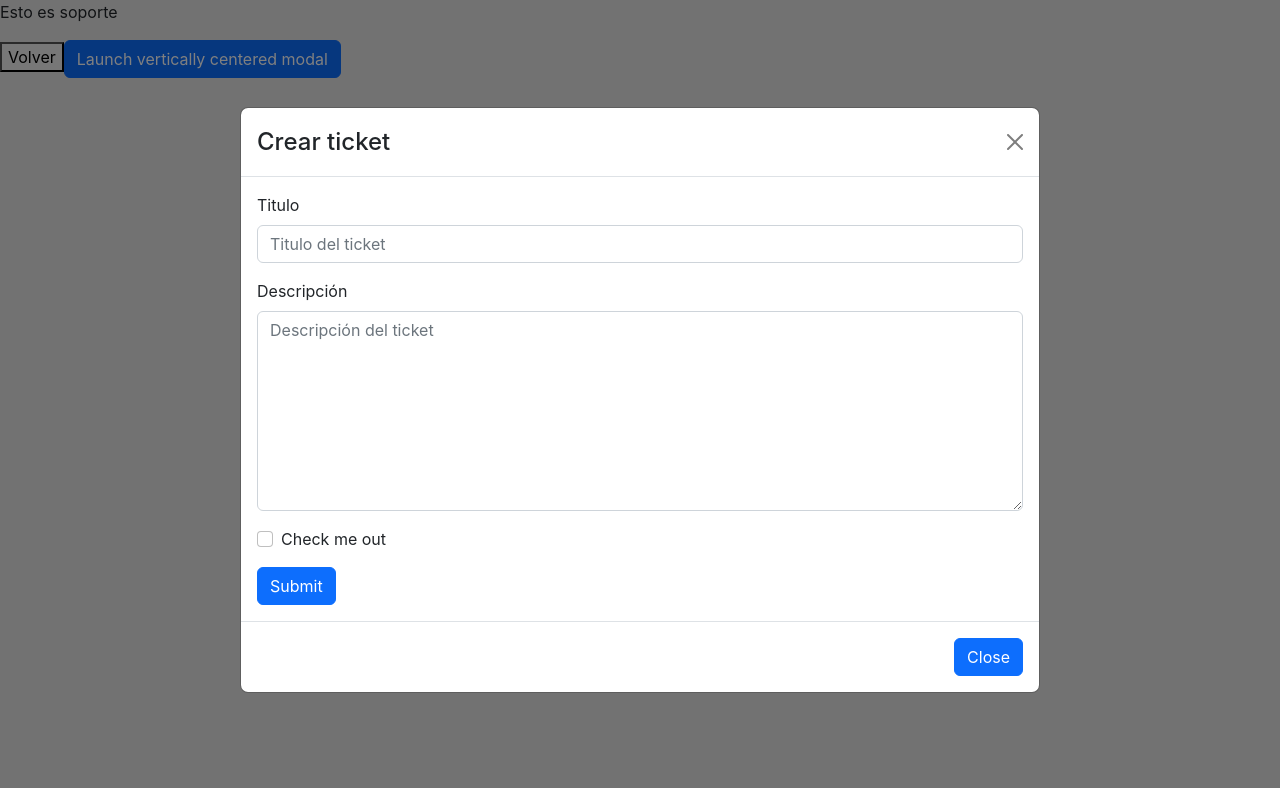
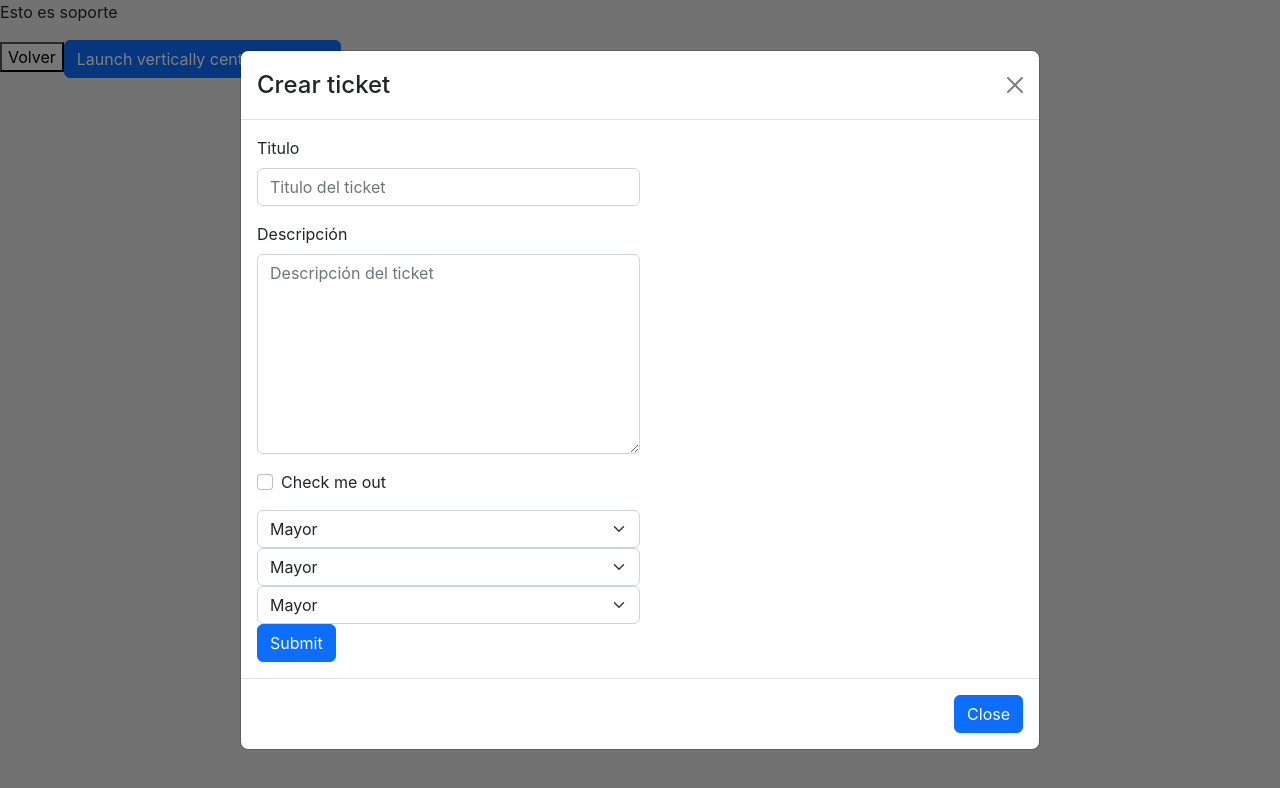
Before and after one commit to AgussAndrade/Tribu_2_aninfo_1c_2022, a React (Create React App) app in the folder psa/: page /support in a window 1280 px wide. Both pictures are taken after a click on the button "Launch vertically centered modal". Shown: the top 788 px of the page. Built offline with nearby package versions, Linux system fonts and the light colour scheme.

Commit message:
ticket form

```diff
--- a/psa/src/screens/Support/TicketForm/index.js
+++ b/psa/src/screens/Support/TicketForm/index.js
@@ -4,8 +4,9 @@ export const TicketForm = () => {
 
     const formInputs = () => {
         return (
+            <div className={"col-md-12"}>
                 <Form>
-                <div>
+                    <div className={"col-md-6"}>
                         <Form.Group className="mb-3" controlId="formTitle">
                             <Form.Label>Titulo</Form.Label>
                             <Form.Control type="text" placeholder="Titulo del ticket" />
@@ -13,16 +14,42 @@ export const TicketForm = () => {
 
                         <Form.Group className="mb-3" controlId="formDescription">
                             <Form.Label>Descripción</Form.Label>
-                        <Form.Control as={"textarea"} style={{ height: '200px' }} placeholder="Descripción del ticket" />
+                            <Form.Control as={"textarea"} style={{ height: '200px' }} placeholder="Descripción del ticket"/>
                         </Form.Group>
                         <Form.Group className="mb-3" controlId="formBasicCheckbox">
                             <Form.Check type="checkbox" label="Check me out" />
                         </Form.Group>
+
+                        <Form.Group controlId={"formSeverity"} >
+                            <Form.Select>
+                                <option value="3">Mayor</option>
+                                <option value="2">Medio</option>
+                                <option value="1">Baja</option>
+                            </Form.Select>
+                        </Form.Group>
+                    </div>
+
+                    <div className={"col-md-6"}>
+                        <Form.Group controlId={"formSeverity"} >
+                            <Form.Select>
+                                <option value="3">Mayor</option>
+                                <option value="2">Medio</option>
+                                <option value="1">Baja</option>
+                            </Form.Select>
+                        </Form.Group>
+                        <Form.Group controlId={"formSeverity"} >
+                            <Form.Select>
+                                <option value="3">Mayor</option>
+                                <option value="2">Medio</option>
+                                <option value="1">Baja</option>
+                            </Form.Select>
+                        </Form.Group>
+                    </div>
                     <Button variant="primary" type="submit">
                         Submit
                     </Button>
+                </Form>
             </div>
-            </Form>
         )
     }
 
```
Lines whose indentation alone changed are shown as unchanged.
